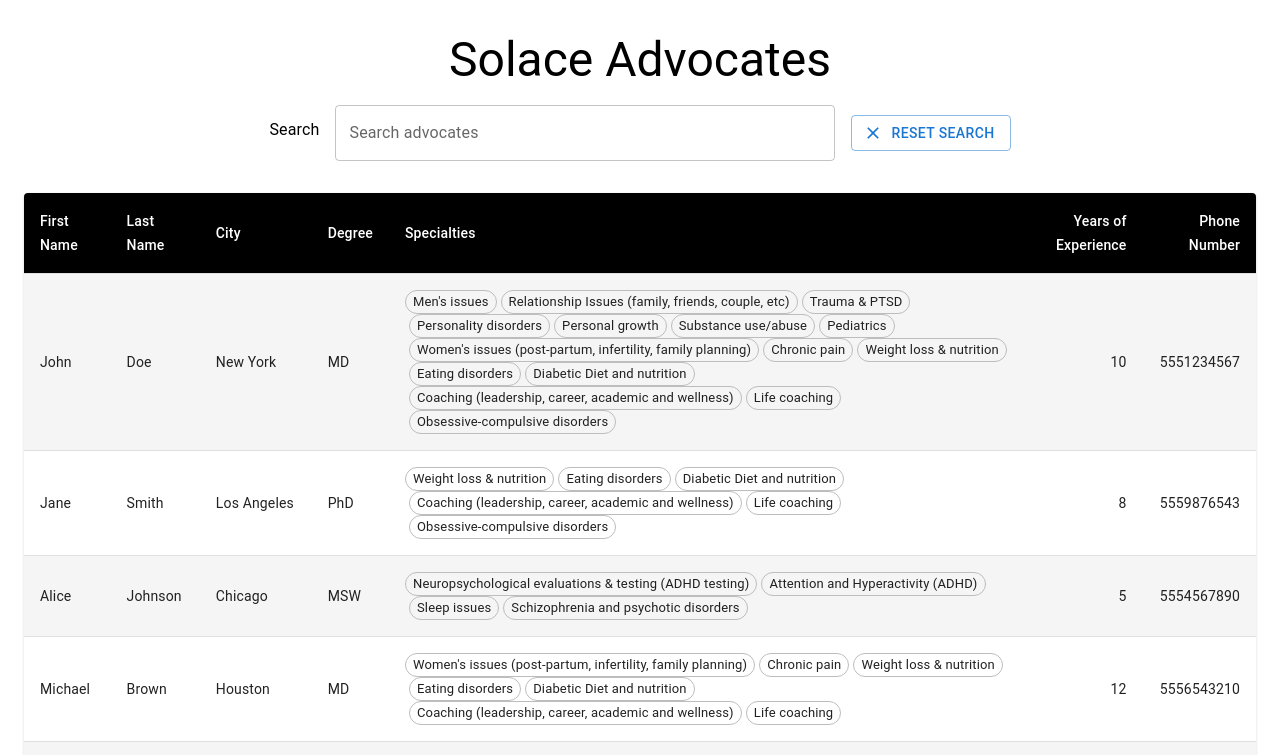
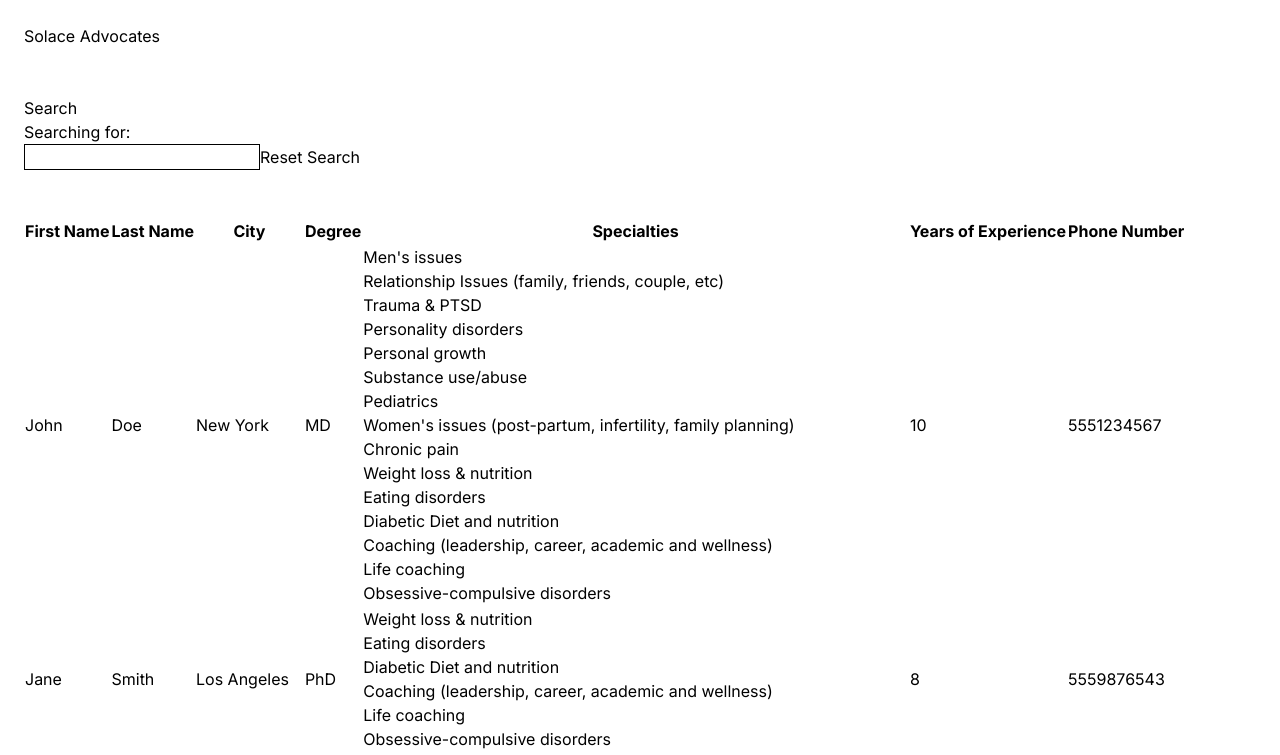
Before and after one commit to jhonnyoddball/solace-candidate-assignment-main, a Next.js app: page / in a window 1280 px wide. Shown: the top 755 px of the page. Built offline with nearby package versions, Linux system fonts and the light colour scheme.

Commit message:
Revert "Improved UI - Added Material UI"
This reverts commit e62edcdaec337ff2ae8a144acf84f30c4d629c8c.

```diff
--- a/package.json
+++ b/package.json
@@ -12,10 +12,6 @@
     "seed": "node --loader esbuild-register/loader -r esbuild-register ./src/db/seed/index.ts"
   },
   "dependencies": {
-    "@emotion/react": "^11.14.0",
-    "@emotion/styled": "^11.14.1",
-    "@mui/icons-material": "^7.3.4",
-    "@mui/material": "^7.3.4",
     "drizzle-orm": "^0.32.1",
     "next": "^14.2.19",
     "postgres": "^3.4.4",
--- a/src/app/page.tsx
+++ b/src/app/page.tsx
@@ -1,24 +1,6 @@
 "use client";
 
 import { useEffect, useState } from "react";
-import { styled } from '@mui/material/styles';
-import Table from '@mui/material/Table';
-import TableBody from '@mui/material/TableBody';
-import TableCell, { tableCellClasses } from '@mui/material/TableCell';
-import TableContainer from '@mui/material/TableContainer';
-import TableHead from '@mui/material/TableHead';
-import TableRow from '@mui/material/TableRow';
-import Paper from '@mui/material/Paper';
-import {
-  Container,
-  Typography,
-  TextField,
-  Button,
-  Box,
-  Chip,
-  Stack
-} from '@mui/material';
-import { Search, Clear } from '@mui/icons-material';
 
 // Schema for advocate
 type Advocate = {
@@ -32,26 +14,6 @@
   phoneNumber: number;
   createdAt?: string;
 };
-
-const StyledTableCell = styled(TableCell)(({ theme }) => ({
-  [`&.${tableCellClasses.head}`]: {
-    backgroundColor: theme.palette.common.black,
-    color: theme.palette.common.white,
-  },
-  [`&.${tableCellClasses.body}`]: {
-    fontSize: 14,
-  },
-}));
-
-const StyledTableRow = styled(TableRow)(({ theme }) => ({
-  '&:nth-of-type(odd)': {
-    backgroundColor: theme.palette.action.hover,
-  },
-  // hide last border
-  '&:last-child td, &:last-child th': {
-    border: 0,
-  },
-}));
 
 export default function Home() {
   const [advocates, setAdvocates] = useState<Advocate[]>([]);
@@ -95,86 +57,50 @@
   };
 
   return (
-    <Container maxWidth="xl" sx={{ py: 4 }}>
-      <Typography variant="h3" component="h1" gutterBottom align="center">
-        Solace Advocates
-      </Typography>
-
-      <Box sx={{ mb: 4, display: 'flex', gap: 2, alignItems: 'center', justifyContent: 'center' }}>
-        <Typography gutterBottom align="center">
-          Search
-        </Typography>
-        <TextField
-          label="Search advocates"
-          variant="outlined"
-          value={searchTerm}
-          onChange={onChange}
-          placeholder="Search by name, city, degree, specialties, or experience..."
-          sx={{ minWidth: 500 }}
-        />
-        <Button
-          variant="outlined"
-          onClick={onClick}
-          startIcon={<Clear />}
-        >
-          Reset Search
-        </Button>
-      </Box>
-
-      {searchTerm && (
-        <Typography variant="body1" sx={{ mb: 2, textAlign: 'center' }}>
-          Searching for: <strong>{searchTerm}</strong>
-        </Typography>
-      )}
-
-      <TableContainer component={Paper} sx={{ mt: 2 }}>
-        <Table sx={{ minWidth: 700 }} aria-label="advocates table">
-          <TableHead>
-            <TableRow>
-              <StyledTableCell>First Name</StyledTableCell>
-              <StyledTableCell>Last Name</StyledTableCell>
-              <StyledTableCell>City</StyledTableCell>
-              <StyledTableCell>Degree</StyledTableCell>
-              <StyledTableCell>Specialties</StyledTableCell>
-              <StyledTableCell align="right">Years of Experience</StyledTableCell>
-              <StyledTableCell align="right">Phone Number</StyledTableCell>
-            </TableRow>
-          </TableHead>
-          <TableBody>
-            {filteredAdvocates.map((advocate) => (
-              <StyledTableRow key={advocate.id}>
-                <StyledTableCell component="th" scope="row">
-                  {advocate.firstName}
-                </StyledTableCell>
-                <StyledTableCell>{advocate.lastName}</StyledTableCell>
-                <StyledTableCell>{advocate.city}</StyledTableCell>
-                <StyledTableCell>{advocate.degree}</StyledTableCell>
-                <StyledTableCell>
-                  <Stack direction="row" spacing={0.5} flexWrap="wrap">
-                    {advocate.specialties.map((specialty, index) => (
-                      <Chip
-                        key={index}
-                        label={specialty}
-                        size="small"
-                        variant="outlined"
-                        sx={{ mb: 0.5 }}
-                      />
-                    ))}
-                  </Stack>
-                </StyledTableCell>
-                <StyledTableCell align="right">{advocate.yearsOfExperience}</StyledTableCell>
-                <StyledTableCell align="right">{advocate.phoneNumber}</StyledTableCell>
-              </StyledTableRow>
-            ))}
-          </TableBody>
-        </Table>
-      </TableContainer>
-
-      {filteredAdvocates.length === 0 && advocates.length > 0 && (
-        <Typography variant="body1" sx={{ mt: 2, textAlign: 'center', color: 'text.secondary' }}>
-          No advocates found matching your search criteria.
-        </Typography>
-      )}
-    </Container>
+    <main style={{ margin: "24px" }}>
+      <h1>Solace Advocates</h1>
+      <br />
+      <br />
+      <div>
+        <p>Search</p>
+        <p>
+          Searching for: <span id="search-term">{searchTerm}</span>
+        </p>
+        <input style={{ border: "1px solid black" }} onChange={onChange} value={searchTerm} />
+        <button onClick={onClick}>Reset Search</button>
+      </div>
+      <br />
+      <br />
+      <table>
+        <thead>
+          <th>First Name</th>
+          <th>Last Name</th>
+          <th>City</th>
+          <th>Degree</th>
+          <th>Specialties</th>
+          <th>Years of Experience</th>
+          <th>Phone Number</th>
+        </thead>
+        <tbody>
+          {filteredAdvocates.map((advocate) => {
+            return (
+              <tr key={advocate.id}>
+                <td>{advocate.firstName}</td>
+                <td>{advocate.lastName}</td>
+                <td>{advocate.city}</td>
+                <td>{advocate.degree}</td>
+                <td>
+                  {advocate.specialties.map((s, index) => (
+                    <div key={index}>{s}</div>
+                  ))}
+                </td>
+                <td>{advocate.yearsOfExperience}</td>
+                <td>{advocate.phoneNumber}</td>
+              </tr>
+            );
+          })}
+        </tbody>
+      </table>
+    </main>
   );
 }
```
Also changed, not shown: 1 other file (tests, documents, lock files or other folders).
